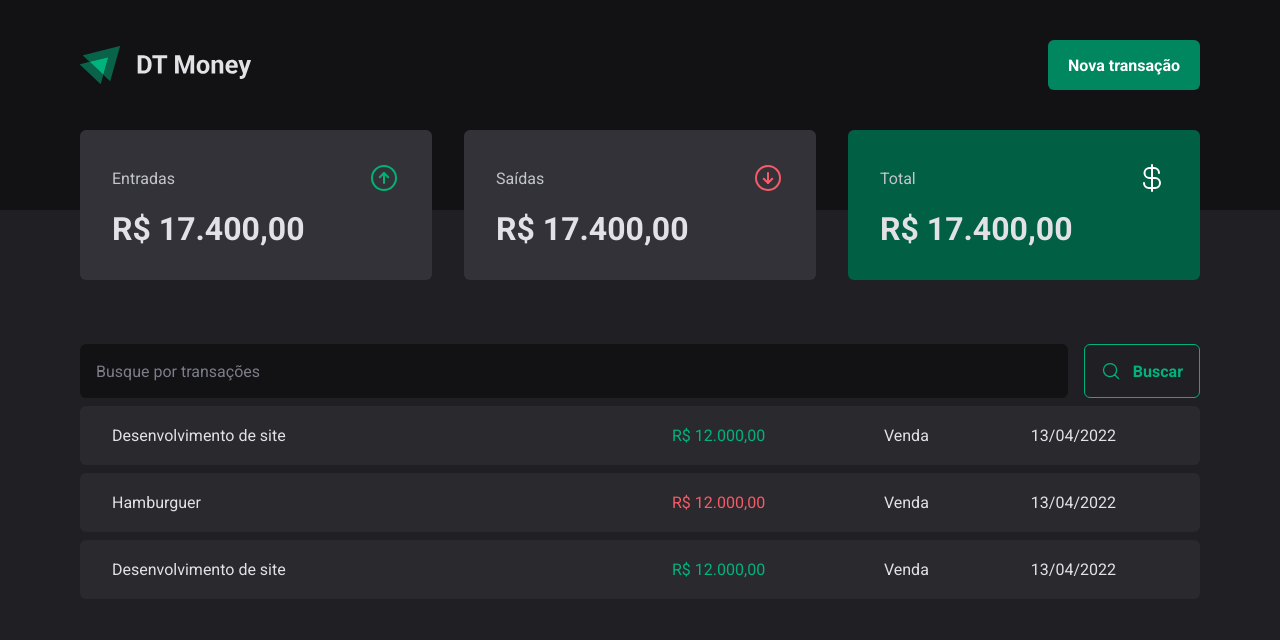
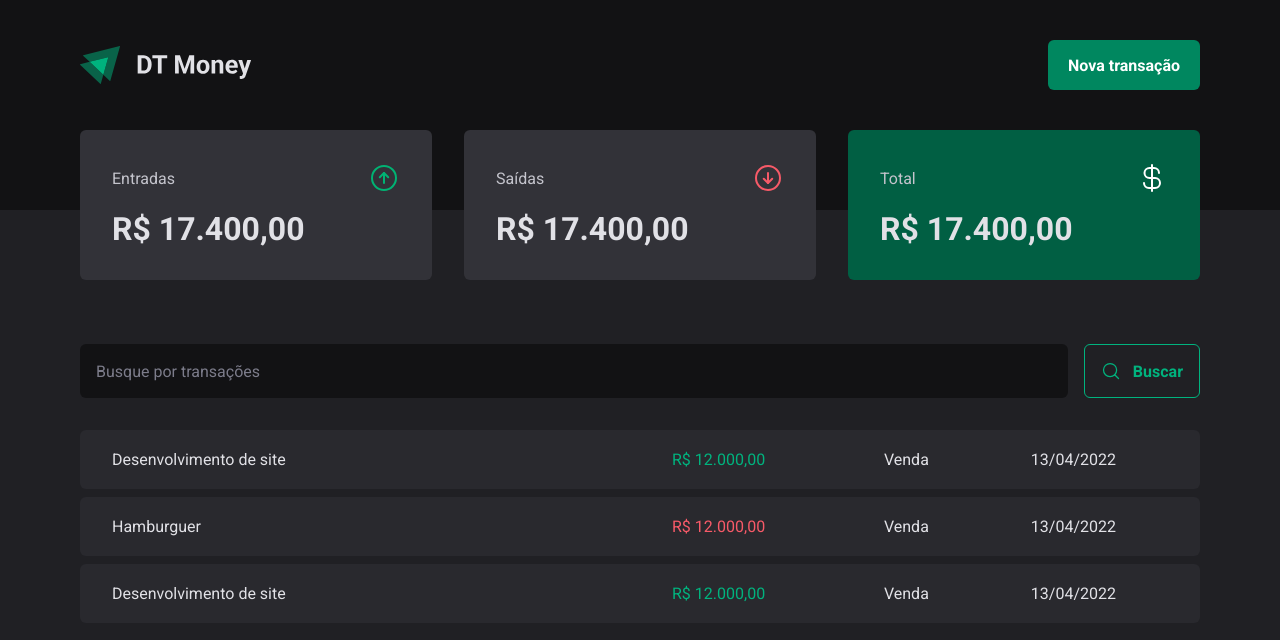
Before and after one commit to yale1995/personal-controller-finance-app, a React (Vite) app: page / in a window 1280 px wide. Shown: the top 640 px of the page. Built offline with nearby package versions, Linux system fonts and the light colour scheme.

Commit message:
styles: new transaction modal component

```diff
--- a/src/pages/Transactions/styles.ts
+++ b/src/pages/Transactions/styles.ts
@@ -11,7 +11,7 @@ export const TransactionsTable = styled.table`
   width: 100%;
   border-collapse: separate;
   border-spacing: 0 0.5rem;
-  /* margin-top: 1.5rem; */
+  margin-top: 1.5rem;
 
   td {
     padding: 1.25rem 2rem;
```
